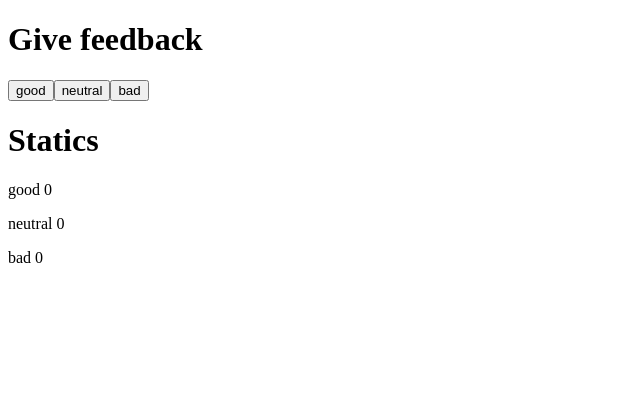
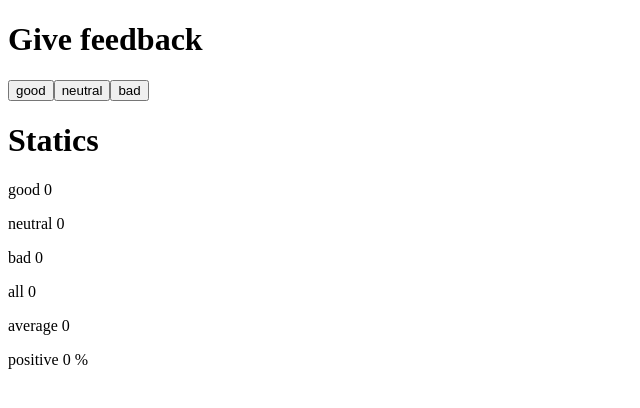
Before and after one commit to Gaston095/fullStackOpen, a React (Vite) app in the folder Part 1/unicafe/: page / in a window 1280 px wide. Shown: the top 408 px of the page, without its empty margins (0-640 px from the left). Built offline with nearby package versions, Linux system fonts and the light colour scheme.

Commit message:
Paso 2, calcular total, promedio y porcentaje de votos

```diff
--- a/Part 1/unicafe/src/App.jsx
+++ b/Part 1/unicafe/src/App.jsx
@@ -5,6 +5,10 @@ const App = () => {
   const [good, setGood] = useState(0)
   const [neutral, setNeutral] = useState(0)
   const [bad, setBad] = useState(0)
+
+  const all = good + neutral + bad
+  const average = (all === 0)? 0 : (good - bad) / all
+  const positive = (all === 0)? 0 : good * 100 / all
 
   return (
     <>
@@ -17,6 +21,9 @@ const App = () => {
       <p>{`good ${good}`}</p>
       <p>{`neutral ${neutral}`}</p>
       <p>{`bad ${bad}`}</p>
+      <p>{`all ${all}`}</p>
+      <p>{`average ${average}`}</p>
+      <p>{`positive ${positive} %`}</p>
     </>
   )
 }
```
